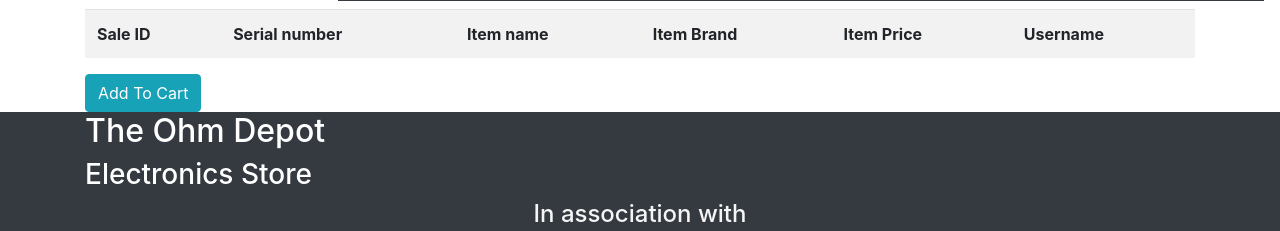
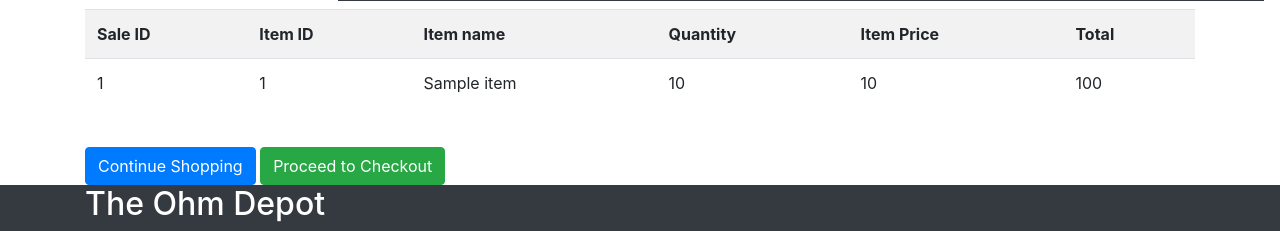
Before and after one commit to arungasandie/projectCompS, a Flask app: template PROJECT_C/mywebsite/templates/cart.html in a window 1280 px wide. Shown: the part 339-570 px from the top of the page. Run offline with Flask 2, Linux system fonts and the light colour scheme; the template is opened without the code that fills it: most values are stand-ins (such as "Sample title", 1, 10 or a date in 2020); lists and menus that the app fills with data are empty; some libraries are stand-ins or nearby versions.

Commit message:
checkout and display cart

```diff
--- a/PROJECT_C/mywebsite/templates/cart.html
+++ b/PROJECT_C/mywebsite/templates/cart.html
@@ -5,22 +5,28 @@
 <table class="table table-striped">
     <tr>
         <th>Sale ID</th>
-        <th>Serial number</th>
+        <th>Item ID</th>
         <th>Item name</th>
-        <th>Item Brand</th>
+        <th>Quantity</th>
         <th>Item Price</th>
-        <th>Username</th>
+        <th>Total</th>
     </tr>
-    <!--{% for item in mycart %}
+    {% for item in cart %}
+
     <tr>
+
         <td>{{item.sale_id}}</td>
-        <td>{{item.serial_number}}</td>
+        <td>{{item.item_id}}</td>
         <td>{{item.item_name}}</td>
-        <td>{{item.item_brand}}</td>
+        <td>{{item.quantity}}</td>
         <td>{{item.item_price}}</td>
-        <td>{{item.username}}</td>
+        <td>{{item.item_price*item.quantity}}</td>
     </tr>
-    {%endfor%}-->
+
+    {% endfor %}
 </table>
-<a class="btn btn-info" href="/addtocart" role="button">Add To Cart</a>
+</br>
+<a href="/products"><button type="button" class="btn btn-primary checkout">Continue Shopping</button></a>
+<a href="/checkout"><button type="button" class="btn btn-success checkout">Proceed to Checkout</button></a></br>
+
 {% endblock %}
--- /dev/null
+++ b/PROJECT_C/mywebsite/templates/checkout.html
@@ -0,0 +1,4 @@
+{% extends 'base.html' %}
+{% block content %}
+<h1>This is the checkout page </h1>
+{%endblock%}
--- a/PROJECT_C/mywebsite/templates/view_product.html
+++ b/PROJECT_C/mywebsite/templates/view_product.html
@@ -14,7 +14,6 @@ Odit aliquam, corrupti necessitatibus blanditiis error dolorum
 at eum eos rem autem tenetur facere tempora nisi, non, architecto ullam similique quos laboriosam.
 </div></br>
 
-
-<p><input class="btn btn-primary" type="submit" value="Add To Cart"></p>
-
+<a class="btn btn-success" href="/{{product.item_id}}/addtocart" role="button">Add To Cart</a>
+</br></br>
 {% endblock %}
```
Also changed, not shown: PROJECT_C/mywebsite/auth.py (+24 -10 lines).
